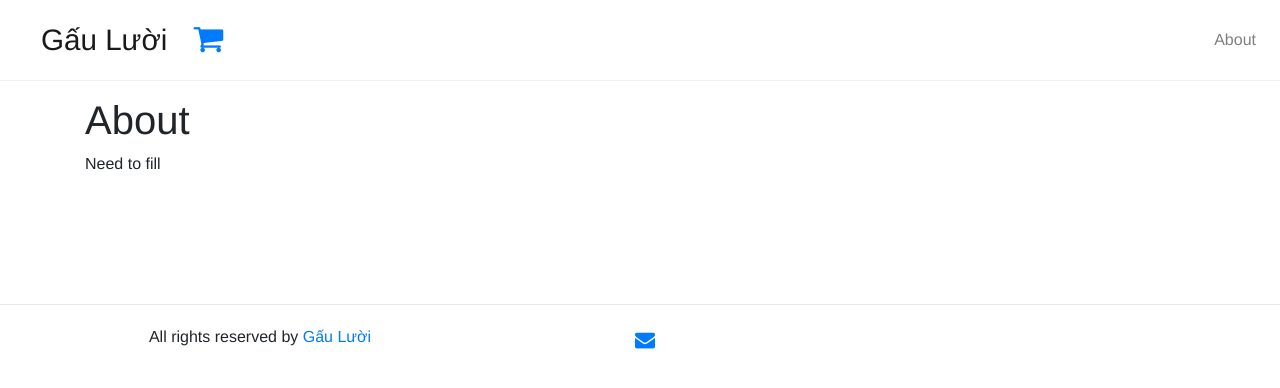
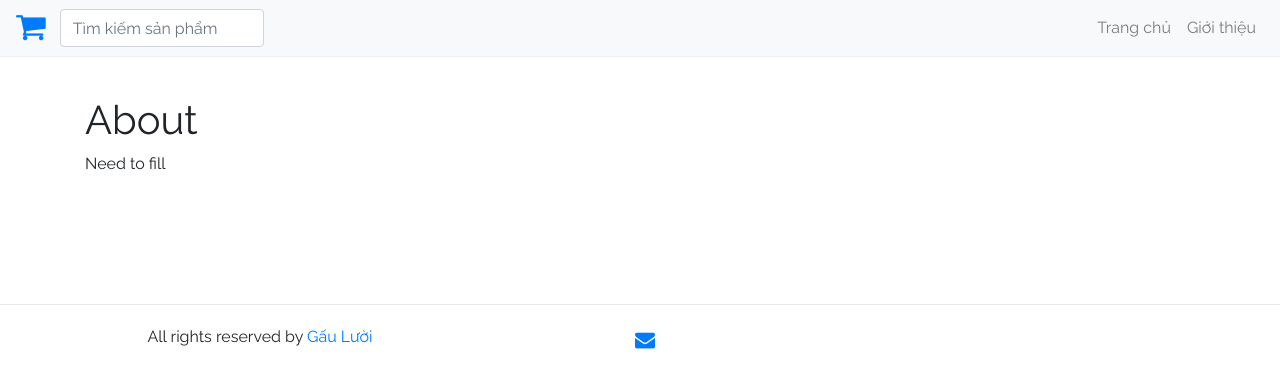
Before and after one commit to shopgauluoi/shopgauluoi.github.io, a Jekyll site: the page built from about.md, in a window 1280 px wide and 1200 px high. Shown: the top 388 px of the window. Built offline with Jekyll 4.4.1, drawn with Linux system fonts in a browser that asks for light colours.

Commit message:
Add search textbox and javascript to handle Change font family to thinner one Add background-light to cards Set min-height for card-title

```diff
--- a/_includes/navigation.html
+++ b/_includes/navigation.html
@@ -1,6 +1,9 @@
-<nav class="navbar navbar-expand-lg navbar-light bg-white fixed-top">
-  <a class="navbar-brand" href={{"/" | relative_url}} style="text-decoration: none; font-weight: normal;">G&#7845;u L&#432;&#7901;i</a>
+<nav class="navbar navbar-expand-lg navbar-light bg-light fixed-top">
+  <!-- <a class="navbar-brand" href={{"/" | relative_url}} style="text-decoration: none; font-weight: normal;">G&#7845;u L&#432;&#7901;i</a> -->
   <a class="navbar-link" href={{"/shopping-cart/" | relative_url}}><i class="fa fa-shopping-cart fa-2x" aria-hidden="true"></i>&#160;<span class="badge badge-danger" id="badge-total-items"></span></a>
+  <form class="form-inline" style="padding-left: 10px;">
+    <input class="form-control mr-sm-2" id="input-search" type="search" placeholder="Tìm kiếm sản phẩm" aria-label="Search" onkeyup="filterFunction()" />
+  </form>
   <button
     class="navbar-toggler"
     type="button"
@@ -15,8 +18,14 @@
 
   <div class="collapse navbar-collapse" id="navbarSupportedContent">
     <ul class="navbar-nav ml-auto">
+      <!-- <li class="nav-item">
+        <input class="form-control" id="input-search" type="search" placeholder="Tìm kiếm sản phẩm" onkeyup="filterFunction()" />
+      </li> -->
       <li class="nav-item">
-        <a class="nav-link" href={{"/about/" | relative_url}} >About</a>
+        <a class="nav-link" href={{"/" | relative_url}} >Trang chủ</a>
+      </li>
+      <li class="nav-item">
+        <a class="nav-link" href={{"/about/" | relative_url}} >Giới thiệu</a>
       </li>
     </ul>
   </div>
--- a/_includes/sidebar.html
+++ b/_includes/sidebar.html
@@ -10,15 +10,18 @@
     {% endif %}
   </div>
 
-  <div class="mt10 recent">
+  <div class="mt10 recent bg-light">
     <ul>
       <li><h5>Gi&aacute;: <span style="color: #B12704!important;">{{page.price}}k &#8363;</span></h5></li>
       <li>
-        <label for="quantity">S&#7889; l&#432;&#7907;ng: </label>
-        <input type="number" id="product-{{page.identifier}}-quantity" name="quantity" value="1" min="1" max="100" style="text-align: right;">
-      </li>
+        <div class="form-group row">
+          <label for="quantity" class="col-sm-4 col-form-label">S&#7889; l&#432;&#7907;ng: </label>
+          <div class="col-sm-4">
+            <input class="form-control" type="number" id="product-{{page.identifier}}-quantity" name="quantity" value="1" min="1" max="100" style="text-align: right;">
+          </div>
+        </div>
       <li>
-        <button type="button" class="btn btn-block btn-outline-primary" onClick="add2cart({{page.identifier}}, '{{page.name}}', {{page.price}})">Thêm vào giỏ hàng</button>
+        <button type="button" class="btn btn-block btn-primary" onClick="add2cart({{page.identifier}}, '{{page.name}}', {{page.price}})">Thêm vào giỏ hàng</button>
       </li>
     </ul>
   </div>
--- a/_layouts/default.html
+++ b/_layouts/default.html
@@ -24,6 +24,8 @@ layout: compress
     <script type="text/javascript" src="{{ "/js/cart-localstorage.min.js?v=" | append: site.github.build_revision | relative_url }}"></script>
     <script type="text/javascript" src="{{ "/js/shopping_cart.js?v=" | append: site.github.build_revision | relative_url }}"></script>
 
+    <script type="text/javascript" src="/js/filter_products.js"></script>
+
     {% if site.analytics %}{% include analytics.html %}{% endif %}
   </body>
 </html>
--- a/css/main.scss
+++ b/css/main.scss
@@ -4,7 +4,7 @@
 @import url("https://fonts.googleapis.com/css?family=Raleway:400,700");
 
 // Our variables
-$base-font-family: "Helvetica Neue", Helvetica, Arial, sans-serif;
+$base-font-family: "Raleway", "Helvetica Neue", Helvetica, Arial, sans-serif;
 $base-font-size: 16px;
 $base-font-weight: 400;
 $small-font-size: $base-font-size * 0.875;
--- /dev/null
+++ b/js/filter_products.js
@@ -0,0 +1,15 @@
+function filterFunction() {
+  var input, filter, cards, cardContainer, h5, title, i;
+  input = document.getElementById("input-search");
+  filter = input.value.toUpperCase();
+  cardContainer = document.getElementById("grid");
+  cards = cardContainer.getElementsByClassName("product-item");
+  for (i = 0; i < cards.length; i++) {
+      title = cards[i].querySelector(".card-body h5.card-title");
+      if (title.innerText.toUpperCase().indexOf(filter) > -1) {
+          cards[i].style.display = "";
+      } else {
+          cards[i].style.display = "none";
+      }
+  }
+}
```
Also changed, not shown: index.html (+7 -7 lines), shopping_cart.md (+1 -1 lines).
